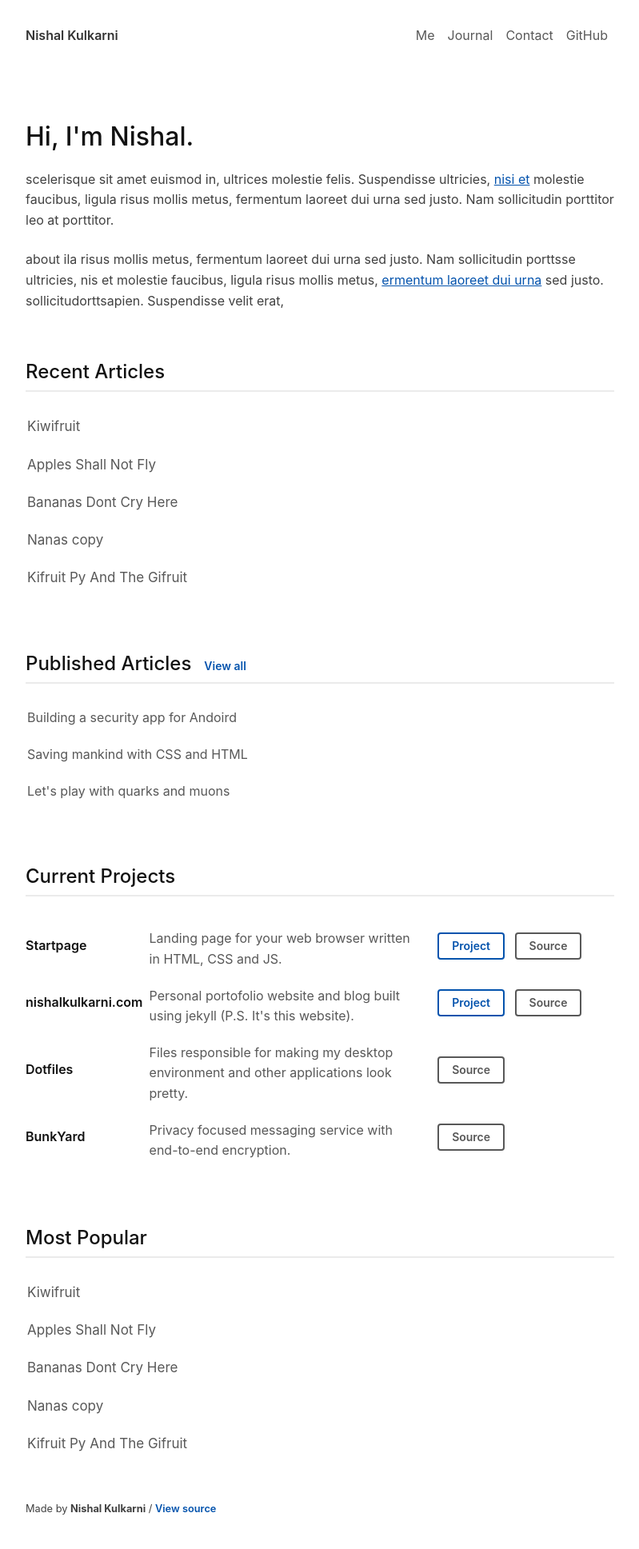
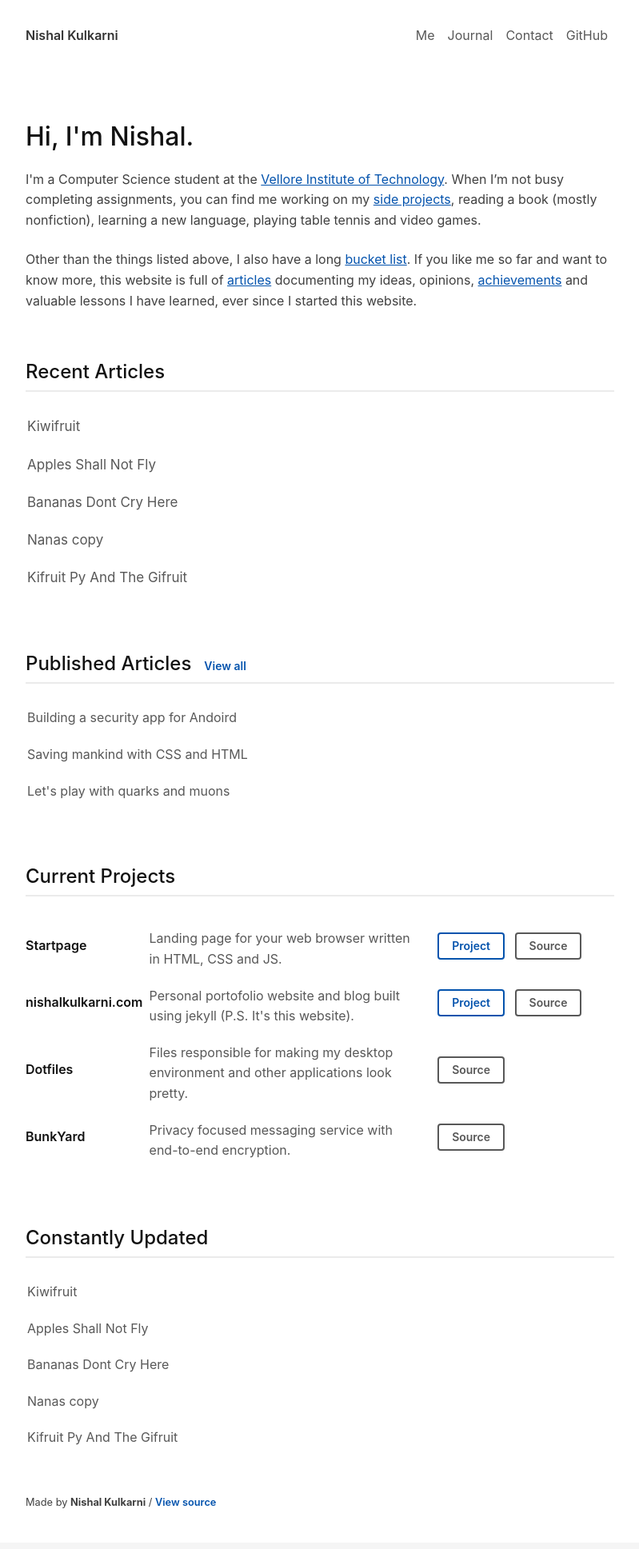
Before and after one commit to nishalkulkarni/old-personal-site-jekyll, a Jekyll site: the page built from index.html, in a window 1280 px wide. Shown: the whole page at 80% size, without its empty margins (240-1039 px from the left). Built offline with Jekyll 4.4.1, drawn with Linux system fonts in a browser that asks for light colours.

Commit message:
replaced dummy text

```diff
--- a/_data/projects.yml
+++ b/_data/projects.yml
@@ -5,7 +5,7 @@
 
 - name: nishalkulkarni.com
   description: Personal portofolio website and blog built using jekyll (P.S. It's this website).
-  project-link: https://infinitydev.surge.sh/
+  project-link: https://nishalkulkarni.netlify.com
   source-link: https://github.com/nishalkulkarni/startpage
 
 - name: Dotfiles
--- a/assets/css/main.css
+++ b/assets/css/main.css
@@ -344,7 +344,15 @@
 	color: #fff;
 }
 
+.para-link{
+	text-decoration:underline;
+	font-weight:400;
+}
 
+.para-link:focus,
+.para-link:hover{
+	outline: 1px dashed #04448e;
+}
 /* Responsive Styling */
 @media screen and (max-width: 800px) {
 	.post-links a{
--- /dev/null
+++ b/awards.html
@@ -0,0 +1,4 @@
+---
+layout: default
+title: Achievements - Nishal Kulkarni
+---
--- /dev/null
+++ b/bucketlist.html
@@ -0,0 +1,4 @@
+---
+layout: default
+title: Bucket List - Nishal Kulkarni
+---
--- a/contact.html
+++ b/contact.html
@@ -26,7 +26,7 @@
 	<ul>
 		<li><strong>Email</strong>: <a href="mailto:{{ site.data.info.email }}">{{ site.data.info.email }}</a></li>
 		<li><strong>Twitter</strong>: <a href="{{site.data.info.twitter-url}}">{{site.data.info.twitter}}</a></li>
-		<li><strong>LinkedIn</strong>: <a href="">nishalkulkari</a></li>
+		<li><strong>LinkedIn</strong>: <a href="">nishalkulkarni</a></li>
 		<li><strong>Reddit</strong>: <a href="">InfinityNishal</a></li>
 	</ul>
 </section>
--- a/index.html
+++ b/index.html
@@ -5,16 +5,10 @@
 <section>
 	<h1 class="title">Hi, I'm Nishal.</h1>
 	<p>
-	scelerisque sit amet euismod in, ultrices molestie felis. Suspendisse
-	ultricies, <a href="#" style="text-decoration:underline;font-weight:400;">nisi et</a> molestie faucibus, ligula risus mollis metus,
-	fermentum laoreet dui urna sed justo. Nam sollicitudin porttitor leo
-	at porttitor.
+	I'm a Computer Science student at the <a href="http://www.vit.ac.in/" class="para-link" target="_blank">Vellore Institute of Technology</a>. When I’m not busy completing assignments, you can find me working on my <a href="projects.html" class="para-link">side projects</a>, reading a book (mostly nonfiction), learning a new language, playing table tennis and video games.
 	</p>
 	<p>
-	about ila risus mollis metus, fermentum laoreet dui urna sed justo.
-	Nam sollicitudin porttsse ultricies, nis
-	et molestie faucibus, ligula risus mollis metus, <a href="#" style="text-decoration:underline;font-weight:400;">ermentum laoreet dui
-		urna</a> sed justo. sollicitudorttsapien. Suspendisse velit erat,
+	Other than the things listed above, I also have a long <a href="bucketlist.html" class="para-link">bucket list</a>. If you like me so far and want to know more, this website is full of <a href="journal.html" class="para-link">articles</a> documenting my ideas, opinions, <a href="awards.html" class="para-link">achievements</a> and valuable lessons I have learned, ever since I started this website.
 	</p>
 </section>
 
@@ -75,10 +69,10 @@
 </section>
 
 <section class="post-links index-section">
-	<h2>Most Popular</h2>
+	<h2>Constantly Updated</h2>
 	{% for post in site.posts limit:5 %}
 	<a href="{{ post.url }}">
-		<h3 style="font-weight:400;">{{ post.title }}</h3>
+		<h3 style="font-weight:400;font-size:1rem;">{{ post.title }}</h3>
 	</a>
 	{% endfor %}
 </section>
```
Also changed, not shown: projects.html (added, +32 -0 lines).
